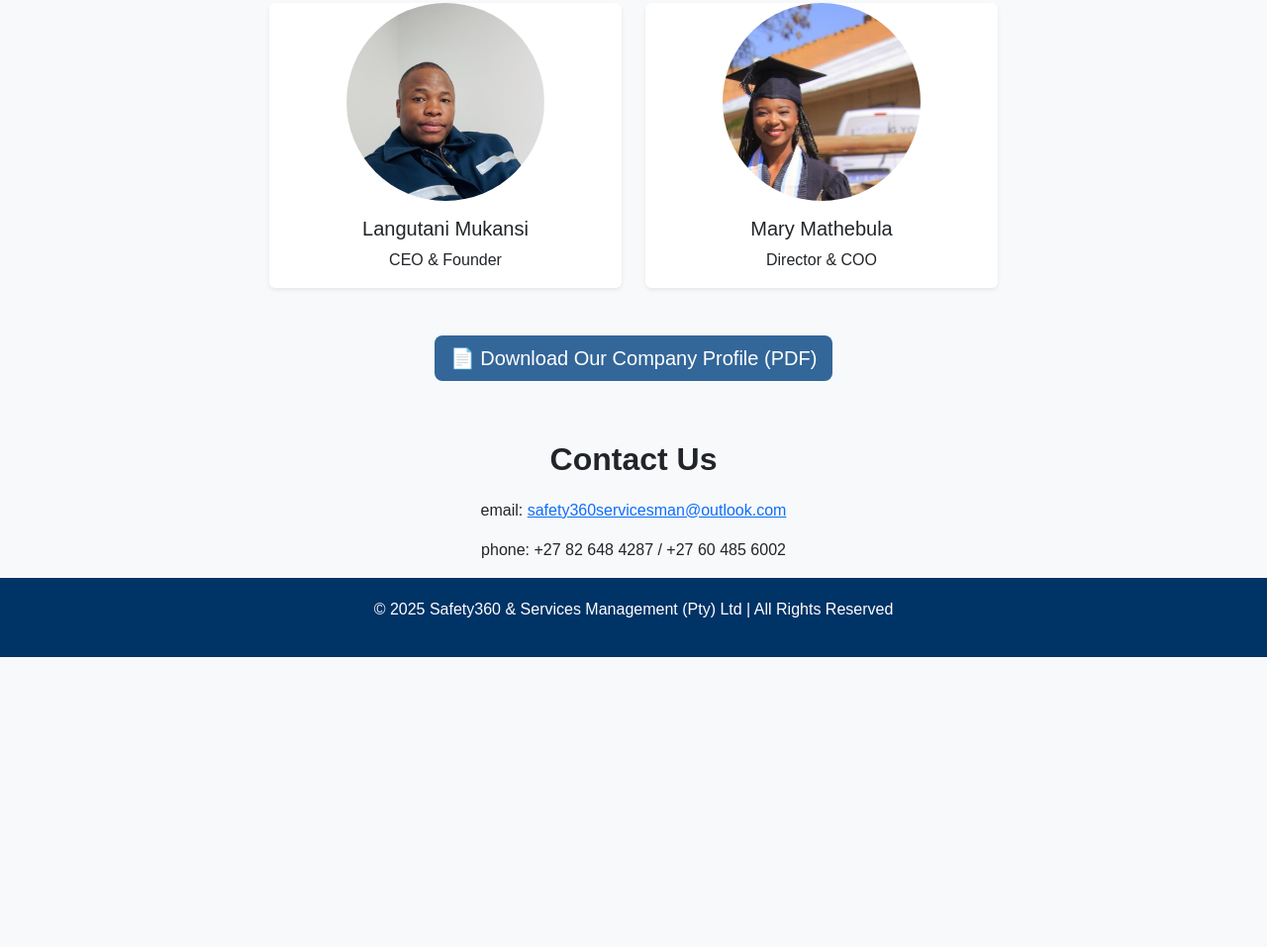
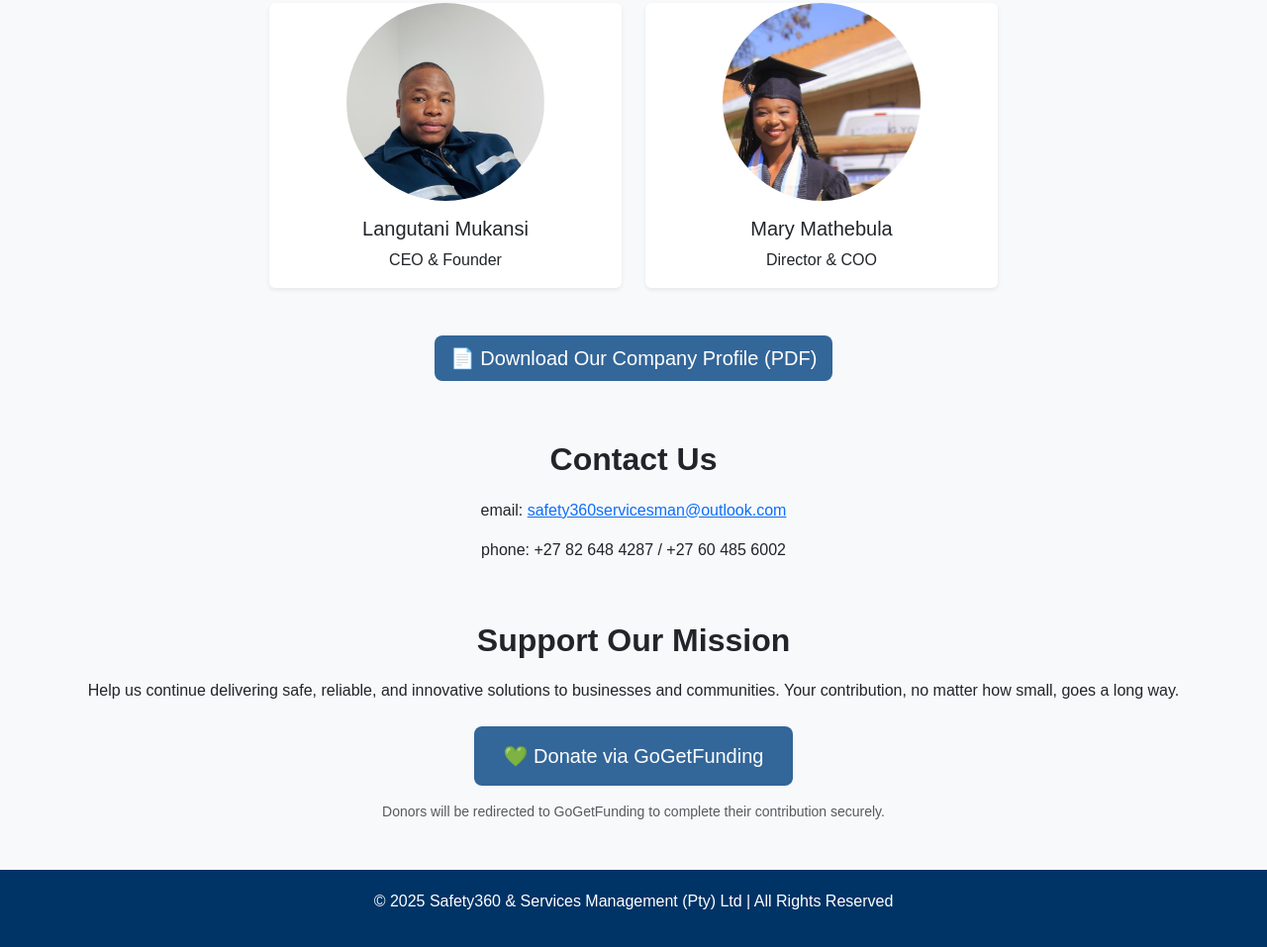
Before and after one commit to mary-mathebula/safety360, a plain HTML site: page index.html in a window 1280 px wide. Shown: the part 3023-3980 px from the top of the page at 99% size. Before the commit the page ends 3687 px from the top, so only its background shows below. Drawn offline with nearby package versions, Linux system fonts and the light colour scheme.

Commit message:
Update website

```diff
--- a/index.html
+++ b/index.html
@@ -331,6 +331,25 @@
     <p>phone: +27 82 648 4287 / +27 60 485 6002 </p>
   </section>
 
+
+
+  <!-- Donation Section -->
+<section id="donate" class="container text-center my-5">
+  <h2 class="section-title">Support Our Mission</h2>
+  <p class="mb-4">
+    Help us continue delivering safe, reliable, and innovative solutions to businesses and communities.
+    Your contribution, no matter how small, goes a long way.
+  </p>
+  <a href="https://gogetfunding.com/new-company-reg-to-raise-funds-for-a-business-start-up/" target="_blank"
+     class="btn btn-lg"
+     style="background-color: #336699; color: white; border: none; padding: 15px 30px; border-radius: 8px;">
+    💚 Donate via GoGetFunding
+  </a>
+  <p class="mt-3 text-muted small">
+    Donors will be redirected to GoGetFunding to complete their contribution securely.
+  </p>
+</section>
+
   <!-- Footer -->
   <footer>
     <p>&copy; 2025 Safety360 & Services Management (Pty) Ltd | All Rights Reserved</p>
```
